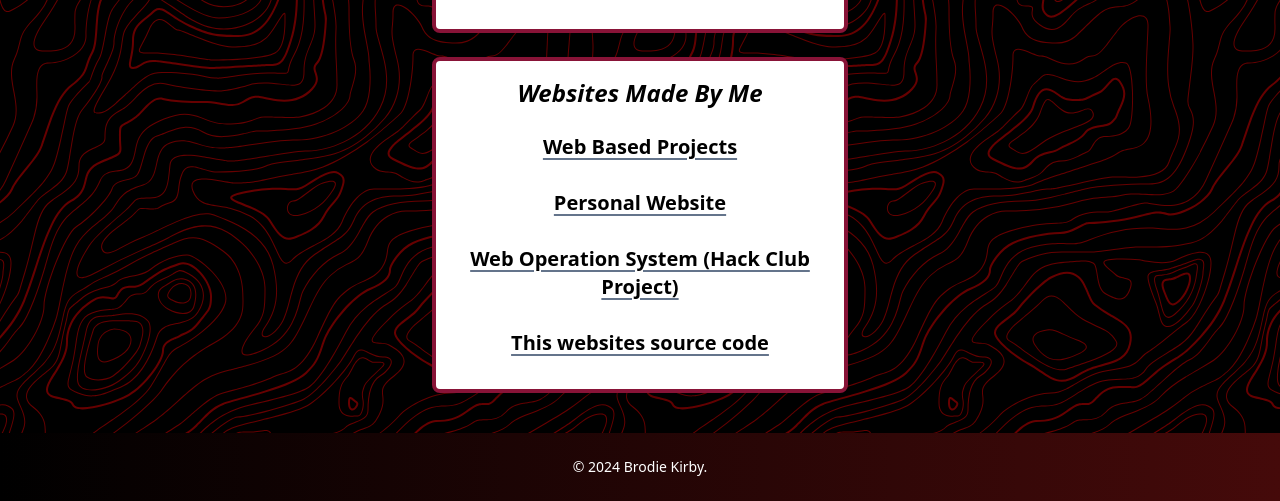
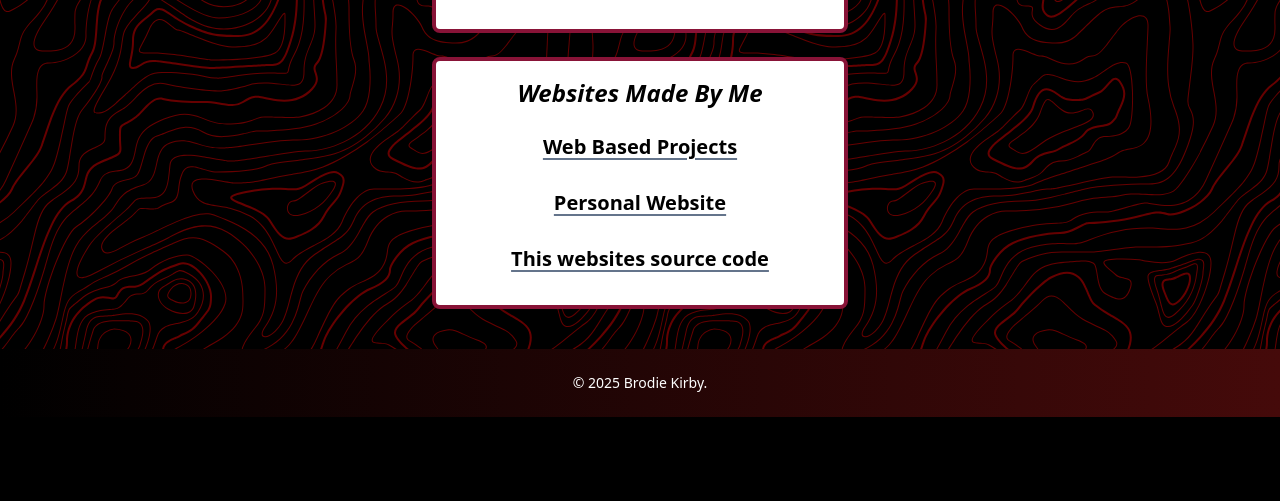
Before and after one commit to kirby-b/Custom-Links-Page, a website: page index.html in a window 1280 px wide. Shown: the part 1156-1657 px from the top of the page. After the commit the page ends 1573 px from the top, so only its background shows below. Drawn offline with Linux system fonts and the light colour scheme.

Commit message:
Update index.html

```diff
--- a/index.html
+++ b/index.html
@@ -82,8 +82,6 @@
                             <br><br>
                             <a href="https://kirby-b.github.io/" class="hover:text-red-600 underline underline-offset-4 decoration-slate-500" target="_blank">Personal Website</a>
                             <br><br>
-                            <a href="https://kirby-b.github.io/Web-OS/" class="hover:text-red-600 underline underline-offset-4 decoration-slate-500" target="_blank">Web Operation System (Hack Club Project)</a>
-                            <br><br>
                             <a href="https://github.com/kirby-b/Custom-Links-Page" class="hover:text-red-600 underline underline-offset-4 decoration-slate-500" target="_blank">This websites source code</a>
                         </p>
                     </div>
@@ -94,7 +92,7 @@
 
     <footer class="bg-gradient-to-r from-black to-red-950 text-white text-center py-6">
         <div class="max-w-6xl mx-auto px-4">
-            <p class="text-sm">&#xA9; 2024 Brodie Kirby.</p>
+            <p class="text-sm">&#xA9; 2025 Brodie Kirby.</p>
         </div>
     </footer>
 </body>
```
